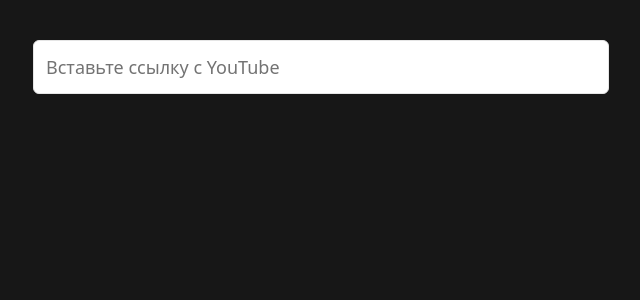
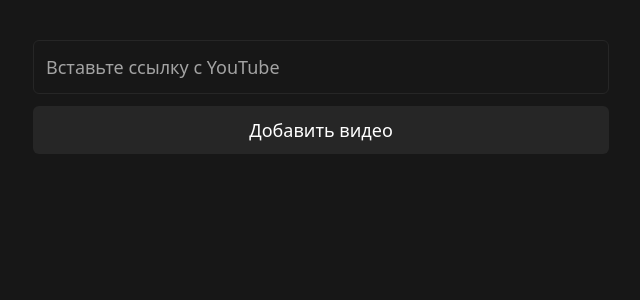
Before and after one commit to bozzhik/embed-youtube, a React (Vite) app: page / in a window 1280 px wide. Shown: the top 300 px of the page, without its empty margins (319-959 px from the left). Built offline with nearby package versions, Linux system fonts and the light colour scheme.

Commit message:
init `Button` UI component based on `shadcn/ui`
pnpm dlx shadcn-ui@latest add button

```diff
--- a/index.html
+++ b/index.html
@@ -1,5 +1,5 @@
 <!DOCTYPE html>
-<html lang="en">
+<html lang="en" class="dark">
   <head>
     <meta charset="UTF-8" />
     <link rel="icon" type="image/svg+xml" href="/favicon.png" />
--- a/package.json
+++ b/package.json
@@ -10,6 +10,7 @@
     "preview": "vite preview"
   },
   "dependencies": {
+    "@radix-ui/react-slot": "^1.1.0",
     "class-variance-authority": "^0.7.0",
     "clsx": "^2.1.1",
     "lucide-react": "^0.424.0",
--- a/src/App.tsx
+++ b/src/App.tsx
@@ -1,5 +1,6 @@
+import {cn} from './lib/utils'
 import {Input} from '#/UI/Input'
-import {cn} from './lib/utils'
+import {Button} from '#/UI/Button'
 
 const websiteBox = 'max-w-2xl xl:max-w-xl mx-auto sm:mx-4'
 
@@ -8,6 +9,10 @@
     <main className={cn('mt-10 sm:mt-5', websiteBox)}>
       <form className="space-y-3">
         <Input placeholder="Вставьте ссылку с YouTube" />
+
+        <Button className="w-full" type="submit">
+          Добавить видео
+        </Button>
       </form>
     </main>
   )
--- /dev/null
+++ b/src/components/UI/Button.tsx
@@ -0,0 +1,40 @@
+import * as React from 'react'
+import {Slot} from '@radix-ui/react-slot'
+import {cva, type VariantProps} from 'class-variance-authority'
+
+import {cn} from '@/lib/utils'
+
+const buttonVariants = cva('inline-flex items-center justify-center whitespace-nowrap rounded-md text-lg sm:text-base ring-offset-white transition-colors focus-visible:outline-none focus-visible:ring-2 focus-visible:ring-neutral-950 focus-visible:ring-offset-2 disabled:pointer-events-none disabled:opacity-50 dark:ring-offset-neutral-950 dark:focus-visible:ring-neutral-300', {
+  variants: {
+    variant: {
+      default: 'bg-neutral-900 text-neutral-50 hover:bg-neutral-900/90 dark:bg-neutral-800 dark:text-white dark:hover:bg-neutral-50/90',
+      destructive: 'bg-red-500 text-neutral-50 hover:bg-red-500/90 dark:bg-red-900 dark:text-neutral-50 dark:hover:bg-red-900/90',
+      outline: 'border border-neutral-200 bg-white hover:bg-neutral-100 hover:text-neutral-900 dark:border-neutral-800 dark:bg-neutral-950 dark:hover:bg-neutral-800 dark:hover:text-neutral-50',
+      secondary: 'bg-neutral-100 text-neutral-900 hover:bg-neutral-100/80 dark:bg-neutral-800 dark:text-neutral-50 dark:hover:bg-neutral-800/80',
+      ghost: 'hover:bg-neutral-100 hover:text-neutral-900 dark:hover:bg-neutral-800 dark:hover:text-neutral-50',
+      link: 'text-neutral-900 underline-offset-4 hover:underline dark:text-neutral-50',
+    },
+    size: {
+      default: 'px-4 py-2.5 sm:py-2',
+      sm: 'h-9 rounded-md px-3',
+      lg: 'h-11 rounded-md px-8',
+      icon: 'h-10 w-10',
+    },
+  },
+  defaultVariants: {
+    variant: 'default',
+    size: 'default',
+  },
+})
+
+export interface ButtonProps extends React.ButtonHTMLAttributes<HTMLButtonElement>, VariantProps<typeof buttonVariants> {
+  asChild?: boolean
+}
+
+const Button = React.forwardRef<HTMLButtonElement, ButtonProps>(({className, variant, size, asChild = false, ...props}, ref) => {
+  const Comp = asChild ? Slot : 'button'
+  return <Comp className={cn(buttonVariants({variant, size, className}))} ref={ref} {...props} />
+})
+Button.displayName = 'Button'
+
+export {Button, buttonVariants}
--- a/tailwind.config.ts
+++ b/tailwind.config.ts
@@ -1,6 +1,7 @@
 import type {Config} from 'tailwindcss'
 
 const config = {
+  darkMode: ['class'],
   content: ['./index.html', './src/**/*.{js,ts,jsx,tsx}'],
   prefix: '',
   theme: {
```
Also changed, not shown: 1 other file (tests, documents, lock files or other folders).
